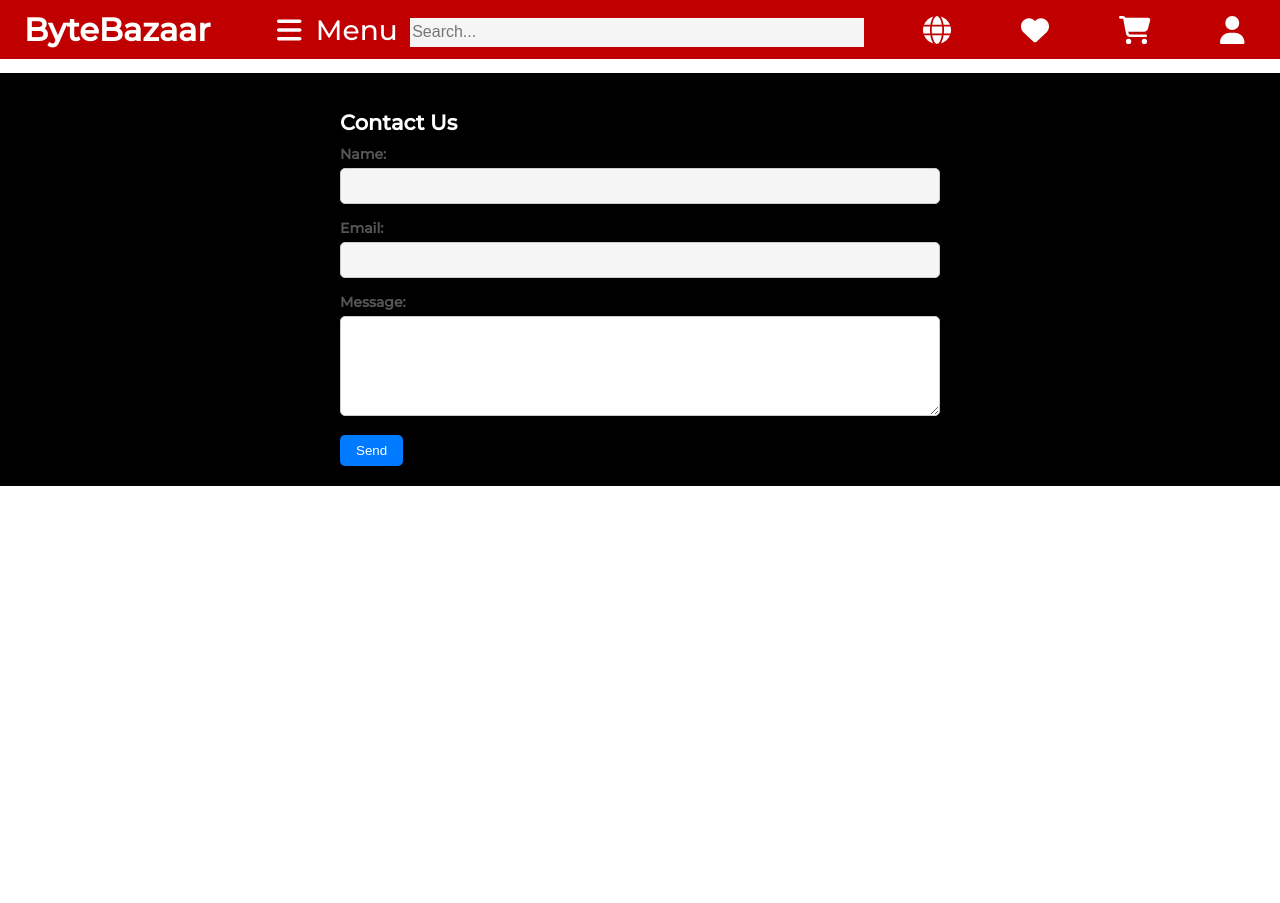
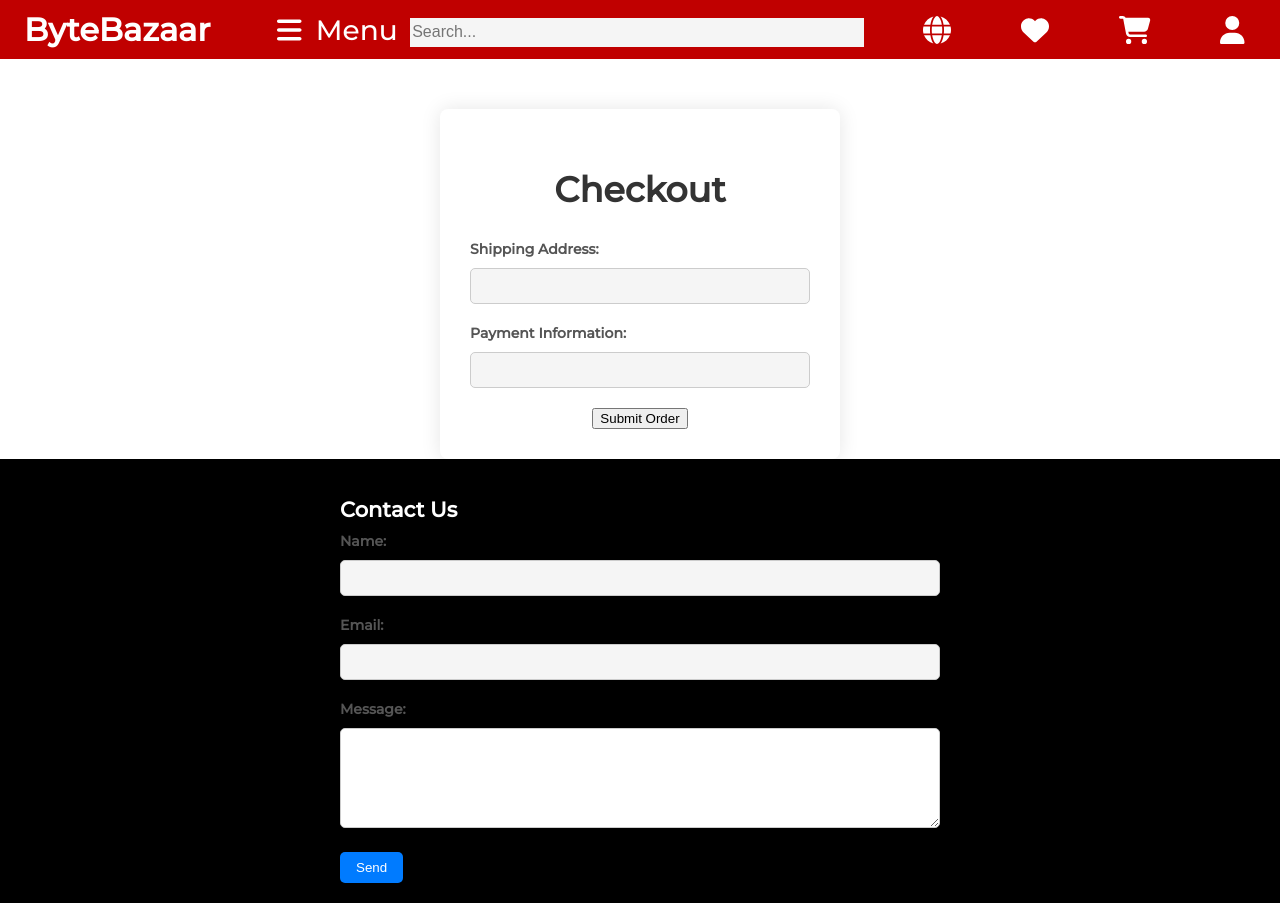
Before and after one commit to ValentinKardzhaliev/ByteBazaar, a React (Vite) app in the folder pc_shop_frontend/: page /checkout in a window 1280 px wide. Before the commit the page ends 800 px from the top, so only its background shows below. Built offline with nearby package versions, Linux system fonts and the light colour scheme; no server answers.

Commit message:
Added a checkout page which makes request to the backend for order

```diff
--- a/pc_shop_frontend/src/App.jsx
+++ b/pc_shop_frontend/src/App.jsx
@@ -17,6 +17,8 @@ import { LoadingProvider } from './contexts/LoadingContext.jsx';
 import UserLikedProducts from './components/UserLikedProducts/UserLikedProducts.jsx';
 import CatalogList from './components/CatalogList/CatalogList.jsx';
 import Footer from './components/Footer/Footer.jsx';
+import CheckoutPage from './components/CheckoutPage/CheckoutPage.jsx';
+
 
 
 function App() {
@@ -38,6 +40,7 @@ function App() {
                                 </>
                             } />
                             <Route path='/cart' element={<Cart />} />
+                            <Route path='/checkout' element={<CheckoutPage />} />
                             <Route path='/catalog/:category' element={
                                 <CatalogList />
                             } />
--- a/pc_shop_frontend/src/components/Cart/Cart.css
+++ b/pc_shop_frontend/src/components/Cart/Cart.css
@@ -202,14 +202,17 @@
 
 
 .purchase-button {
+    display: inline-block;
     padding: 1em;
-    width: 6.5em;
+    width: 6em;
     margin-bottom: 3em;
     background-color: #C00000;
     color: #fff;
     cursor: pointer;
     font-weight: bold;
     border: none;
+    text-decoration: none;
+    text-align: center;
 }
 
 @media (max-width: 768px) {
--- a/pc_shop_frontend/src/components/Cart/Cart.jsx
+++ b/pc_shop_frontend/src/components/Cart/Cart.jsx
@@ -146,7 +146,7 @@ function Cart() {
                             <h1 className='total-price-label'>Total price:</h1>
                             <div className='total-price'>{Number(totalPrice + 7)}$</div>
                         </div>
-                        <button className='purchase-button'>Buy</button>
+                        <Link to="/checkout" className="purchase-button">Buy</Link>
                     </div>
                 </div>
 
--- /dev/null
+++ b/pc_shop_frontend/src/components/CheckoutPage/CheckoutPage.css
@@ -0,0 +1,47 @@
+.checkout-container {
+    background-color: #ffffff;
+    border-radius: 8px;
+    box-shadow: 0 0 20px rgba(0, 0, 0, 0.1);
+    padding: 30px;
+    width: 400px;
+    margin: auto;
+    margin-top: 50px;
+    text-align: center;
+}
+
+.checkout-container h2 {
+    color: #333;
+    font-size: 35px;
+}
+
+.form-group {
+    margin-bottom: 20px;
+}
+
+.form-group label {
+    font-weight: bold;
+    margin-bottom: 10px;
+    display: block;
+    color: #555;
+    float: left;
+}
+
+.form-group input {
+    padding: 15px;
+    border: 1px solid #ccc;
+    border-radius: 6px;
+    width: 90%;
+    font-size: 16px;
+}
+
+.form-group button {
+    background-color: #C00000;
+    color: #fff;
+    padding: 15px;
+    border: none;
+    border-radius: 3px;
+    cursor: pointer;
+    font-size: 26px;
+    width: 80%;
+    transition: background-color 0.3s;
+}
--- /dev/null
+++ b/pc_shop_frontend/src/components/CheckoutPage/CheckoutPage.jsx
@@ -0,0 +1,99 @@
+import React, { useContext, useEffect, useState } from 'react';
+import './CheckoutPage.css';
+import { getUserCart, getGuestCart } from '../../services/cartService';
+import AuthContext from '../../contexts/AuthContext';
+
+function CheckoutPage() {
+    const { user } = useContext(AuthContext);
+    const [shippingAddress, setShippingAddress] = useState('');
+    const [paymentInfo, setPaymentInfo] = useState('');
+    const [cartId, setCartId] = useState(null);
+
+    const submitOrder = () => {
+        if (!shippingAddress || !paymentInfo || !cartId) {
+            alert('Please fill in all required fields');
+            return;
+        }
+
+        const data = {
+            cart: cartId,
+            shipping_address: shippingAddress,
+            payment_info: paymentInfo
+        };
+
+        const options = {
+            method: 'POST',
+            headers: {
+                'Content-Type': 'application/json'
+            },
+            body: JSON.stringify(data)
+        };
+
+        fetch('https://bytebazaar.pythonanywhere.com/api/cart/order/', options)
+            .then(response => {
+                if (response.ok) {
+                    return response.json();
+                } else {
+                    throw new Error('Failed to submit order');
+                }
+            })
+            .then(data => {
+                console.log('Order submitted successfully:', data);
+            })
+            .catch(error => {
+                console.error('Error submitting order:', error);
+            });
+    };
+
+    useEffect(() => {
+        if (user && user.token) {
+            getUserCart(user.token)
+                .then(data => {
+                    setCartId(data.id);
+                })
+                .catch(error => console.error('Error fetching user cart:', error));
+        } else {
+            getGuestCart()
+                .then(data => {
+                    setCartId(data.id);
+                })
+                .catch(error => console.error('Error fetching guest cart:', error));
+        }
+    }, [user]);
+
+    const handleSubmit = (event) => {
+        event.preventDefault();
+        submitOrder();
+    };
+
+    return (
+        <div className="checkout-container">
+            <h2>Checkout</h2>
+            <form onSubmit={handleSubmit}>
+                <div className="form-group">
+                    <label htmlFor="shippingAddress">Shipping Address:</label>
+                    <input
+                        type="text"
+                        id="shippingAddress"
+                        value={shippingAddress}
+                        onChange={(e) => setShippingAddress(e.target.value)}
+                        required
+                    />
+                </div>
+                <div className="form-group">
+                    <label htmlFor="paymentInfo">Payment Information:</label>
+                    <input
+                        type="text"
+                        id="paymentInfo"
+                        value={paymentInfo}
+                        onChange={(e) => setPaymentInfo(e.target.value)}
+                        required
+                    />
+                </div>
+                <button type="submit">Submit Order</button>
+            </form>
+        </div>
+    );
+}
+
+export default CheckoutPage;
```
